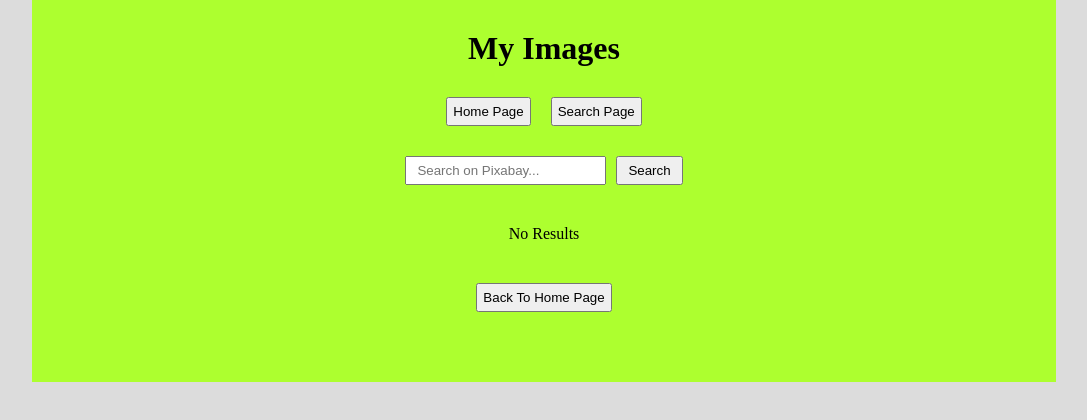
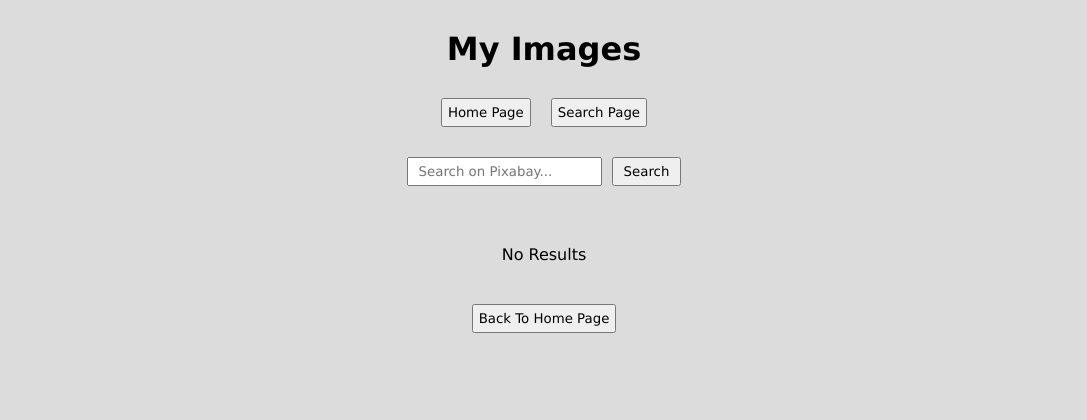
Before and after one commit to MatanAv/gallery-management, a React (Create React App) app: page /search in a window 1280 px wide. Shown: the top 420 px of the page, without its empty margins (96-1183 px from the left). Built offline with nearby package versions, Linux system fonts and the light colour scheme.

Commit message:
Api Fetch Completed

```diff
--- a/package.json
+++ b/package.json
@@ -6,6 +6,8 @@
     "@testing-library/jest-dom": "^5.14.1",
     "@testing-library/react": "^11.2.7",
     "@testing-library/user-event": "^12.8.3",
+    "axios": "^0.21.1",
+    "prop-types": "^15.7.2",
     "react": "^17.0.2",
     "react-dom": "^17.0.2",
     "react-router-dom": "^5.2.0",
--- a/src/App.js
+++ b/src/App.js
@@ -1,4 +1,3 @@
-import { useState } from "react";
 import { BrowserRouter as Router, Route, Switch } from "react-router-dom";
 import Header from "./components/Header";
 import NavBar from "./components/NavBar";
--- a/src/components/HomePage.js
+++ b/src/components/HomePage.js
@@ -5,7 +5,7 @@ const HomePage = () => {
   const [favList, setFavList] = useState([]);
 
   return (
-    <div className='homepage'>
+    <div>
       <h3>My Favorites</h3>
       <div className='fav-list'>
         <ul className='images-list'>
--- a/src/components/ImageBox.js
+++ b/src/components/ImageBox.js
@@ -1,17 +1,18 @@
 import React from "react";
+import { Link } from "react-router-dom";
 
-const ImageBox = (isLast) => {
+const ImageBox = ({ isLast, imageAddr }) => {
   return (
     <li className='image'>
       {!isLast ? (
-        <img
-          src='https://cdn.pixabay.com/photo/2021/08/19/16/31/flowers-6558487__340.jpg'
-          width='150'
-          height='99'
-        />
+        <img src={imageAddr} width='150' height='99' alt='' />
       ) : (
         <div className='add-image'>
-          <span>Add Image</span>
+          <span>
+            <Link to='/search' id='add-link'>
+              Add Image
+            </Link>
+          </span>
         </div>
       )}
     </li>
--- a/src/components/SearchBar.js
+++ b/src/components/SearchBar.js
@@ -1,10 +1,15 @@
 import { useState } from "react";
+import PropTypes from "prop-types";
 
-const SearchBar = () => {
+const SearchBar = ({ onSubmit }) => {
   const [text, setText] = useState("");
 
   return (
-    <form className='search-form' onSumbit={null}>
+    <form
+      className='search-form'
+      // onSubmit={(e) => (text ? onSubmit(text) : e.preventDefault())}
+      onSubmit={(e) => onSubmit(e, text)}
+    >
       <div className='form-control-search'>
         <input
           className='search-bar'
@@ -19,4 +24,8 @@ const SearchBar = () => {
   );
 };
 
+SearchBar.propTypes = {
+  onSubmit: PropTypes.func.isRequired,
+};
+
 export default SearchBar;
--- a/src/components/SearchPage.js
+++ b/src/components/SearchPage.js
@@ -2,25 +2,60 @@ import { useState } from "react";
 import Button from "./Button";
 import ImageBox from "./ImageBox";
 import SearchBar from "./SearchBar";
+import axios from "axios";
 
 const SearchPage = () => {
-  const [results, setResults] = useState([]);
+  const [results, setResults] = useState({
+    searchValue: "",
+    amount: 30,
+    totalResults: 0,
+    images: [],
+  });
+
+  const api = {
+    url: "https://pixabay.com/api",
+    key: "23048158-b0f008045508100619ab90fab",
+  };
+
+  const fetchImages = async (e, text) => {
+    e.preventDefault();
+    if (text) {
+      try {
+        const response = await axios.get(
+          `${api.url}/?key=${api.key}&q=${text}
+            &image_type=photo&per_page=${results.amount}`
+        );
+
+        console.log(response.data);
+
+        setResults({
+          ...results,
+          searchValue: text,
+          totalResults: response.data.totalHits,
+          images: response.data.hits,
+        });
+      } catch (err) {
+        alert(err);
+      }
+    }
+  };
+
+  console.log(results);
 
   return (
-    <div className='searchpage'>
-      <SearchBar />
+    <div>
+      <SearchBar onSubmit={fetchImages} />
+      <br />
       <div className='search-results'>
-        {results.length === 0 ? (
-          <span>No Results</span>
-        ) : (
+        {results.totalResults > 0 ? (
           <ul className='images-list'>
             <ImageBox />
           </ul>
+        ) : (
+          <span>No Results</span>
         )}
-        <div className='btn-back'>
-          <Button text='Back To Home Page' routeTo='home' />
-        </div>
       </div>
+      <Button text='Back To Home Page' routeTo='home' />
     </div>
   );
 };
--- a/src/index.css
+++ b/src/index.css
@@ -2,6 +2,7 @@
   box-sizing: border-box;
   margin: 0;
   padding: 0;
+  font-family: Verdana, Geneva, Tahoma, sans-serif;
 }
 
 body {
@@ -10,8 +11,8 @@ body {
 
 .container {
   margin: auto;
-  background-color: greenyellow;
-  width: 80%;
+  /* background-color: greenyellow; */
+  /* width: 80%; */
   text-align: center;
 }
 
@@ -57,7 +58,6 @@ body {
 
 .images-list {
   list-style-type: none;
-  /* padding: 30px; */
 }
 
 .image {
@@ -73,9 +73,15 @@ body {
 }
 
 .add-image span {
-  font-weight: bold;
-  font-size: 15px;
   position: relative;
   cursor: pointer;
   top: 42%;
 }
+
+#add-link:visited,
+#add-link:link {
+  font-weight: bold;
+  font-size: 14px;
+  text-decoration: none;
+  color: black;
+}
```
Also changed, not shown: 2 other files (tests, documents, lock files or other folders).
